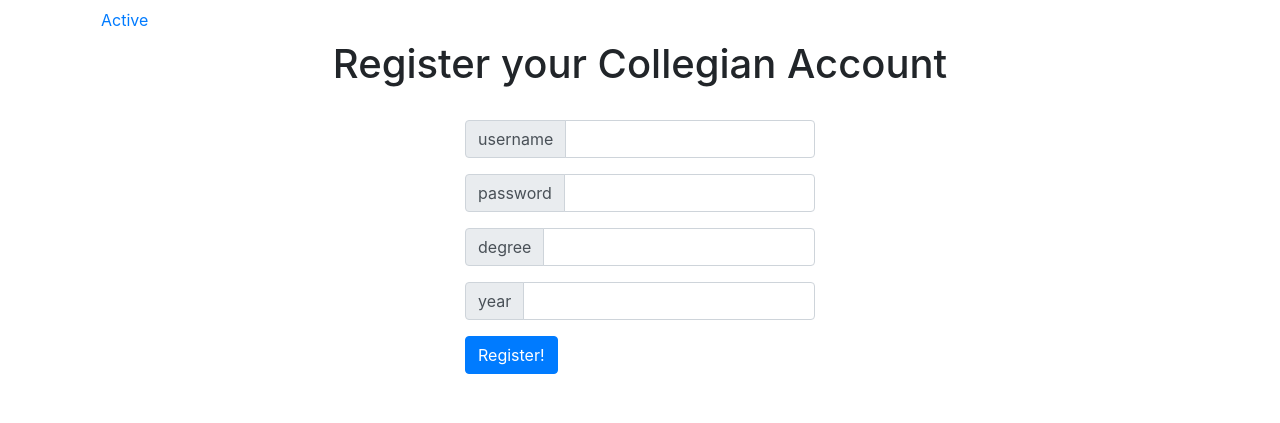
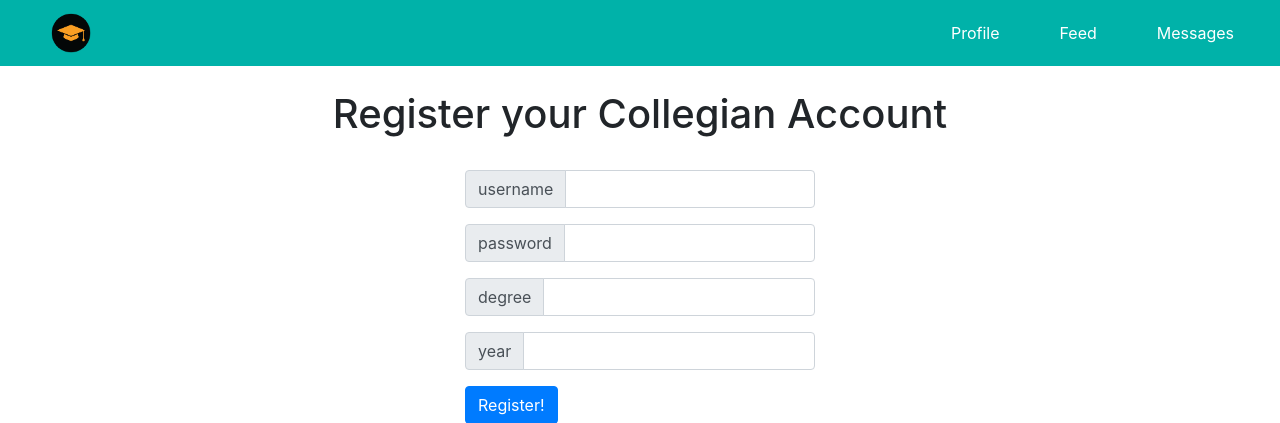
Before and after one commit to shakanver/Intercollege-hackathon, a Flask app: page /register in a window 1280 px wide. Shown: the top 423 px of the page. Run offline with Flask 2, Linux system fonts and the light colour scheme; some libraries are stand-ins or nearby versions.

Commit message:
Add navbar

```diff
--- a/static/style.css
+++ b/static/style.css
@@ -2,3 +2,21 @@
     width: 200%;
     height: 200%;
 }
+
+.bg-a {
+    background-color: #00B2A9;
+    border-color: rgb(255, 97, 97);
+}
+
+.nav-link {
+    color: #ffffff;
+}
+
+.navbar-nav > li{
+    padding-left:30px;
+    padding-right:30px;
+}
+
+.navbar-img {
+    height: 50px;
+}
--- a/templates/base.html
+++ b/templates/base.html
@@ -1,15 +1,36 @@
 <!doctype html>
 <title>Collegian</title>
+<link rel="stylesheet" href="/static/style.css" />
 <link rel="shortcut icon" type="image/x" href="/static/favicon.ico"/>
 <script src="https://cdn.jsdelivr.net/npm/vue/dist/vue.js"></script>
 <link rel="stylesheet" href="https://stackpath.bootstrapcdn.com/bootstrap/4.3.1/css/bootstrap.min.css" integrity="sha384-ggOyR0iXCbMQv3Xipma34MD+dH/1fQ784/j6cY/iJTQUOhcWr7x9JvoRxT2MZw1T" crossorigin="anonymous">
 <script src="https://stackpath.bootstrapcdn.com/bootstrap/4.3.1/js/bootstrap.min.js" integrity="sha384-JjSmVgyd0p3pXB1rRibZUAYoIIy6OrQ6VrjIEaFf/nJGzIxFDsf4x0xIM+B07jRM" crossorigin="anonymous"></script>
-<line rel="stylesheet" href="/static/style.css"></script>
 
+
+<nav class="navbar bg-a">
+    <ul class="navbar-nav mr-auto">
+        <li class="nav-item">
+            <img class="navbar-img" src="/static/icon.png">
+        </li>
+    </ul>
+    <ul class="navbar-nav ml-auto">
+        <li class="nav-item">
+            <a class="nav-link"  href="/profile">Profile</a>
+        </li>
+    </ul>
+    <ul class="navbar-nav">
+        <li class="nav-item">
+            <a class="nav-link" href="/feed">Feed</a>
+        </li>
+    </ul>
+    <ul class="navbar-nav">
+        <li class="nav-item">
+            <a class="nav-link" href="/message">Messages</a>
+        </li>
+    </ul>
+</nav>
+<br>
 <div id="vue_app" class="container" >
-    <nav class="nav">
-        <a class="nav-link active float right" href="#">Active</a>
-    </nav>
     {% block content %}{% endblock %}
     <div class="row">
         <div class="col-4"></div>
```
Also changed, not shown: static/icon.png (added).
